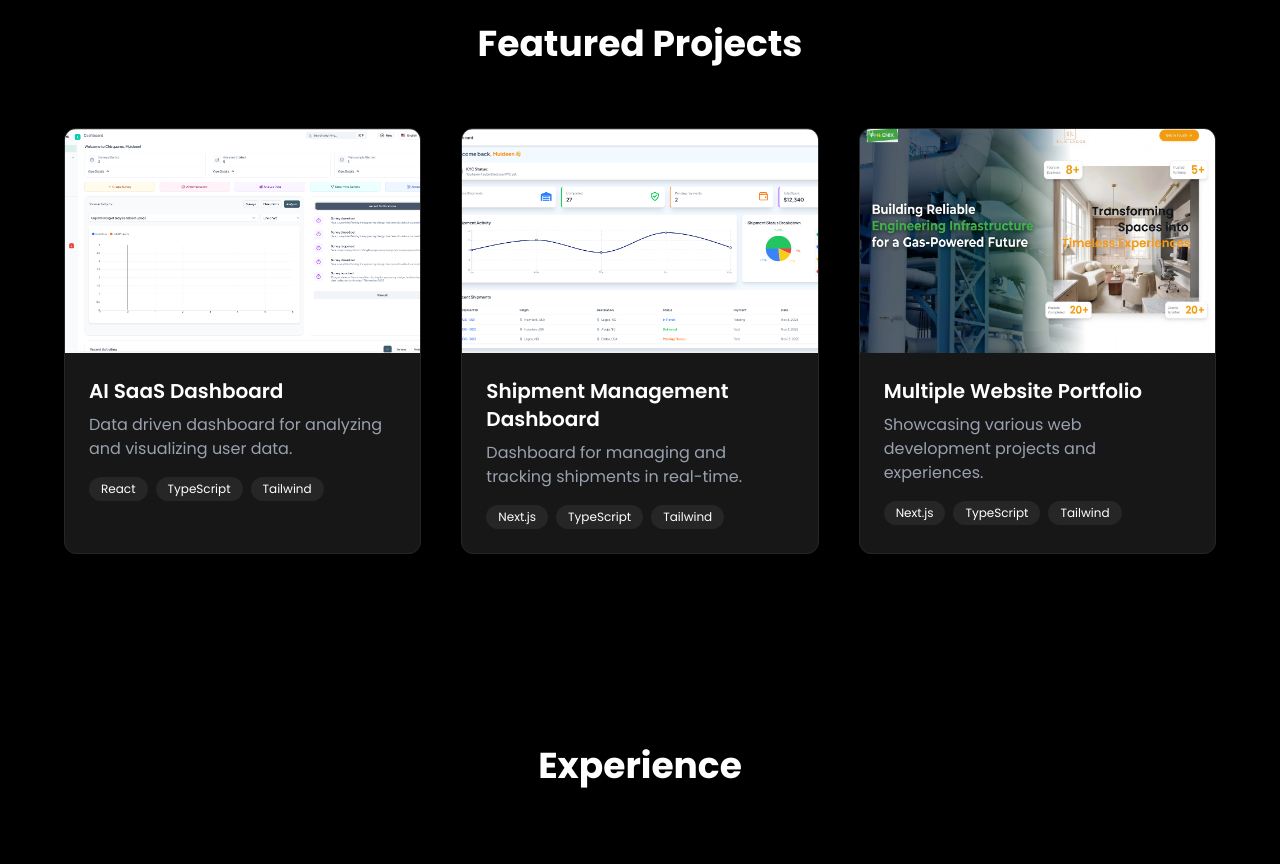
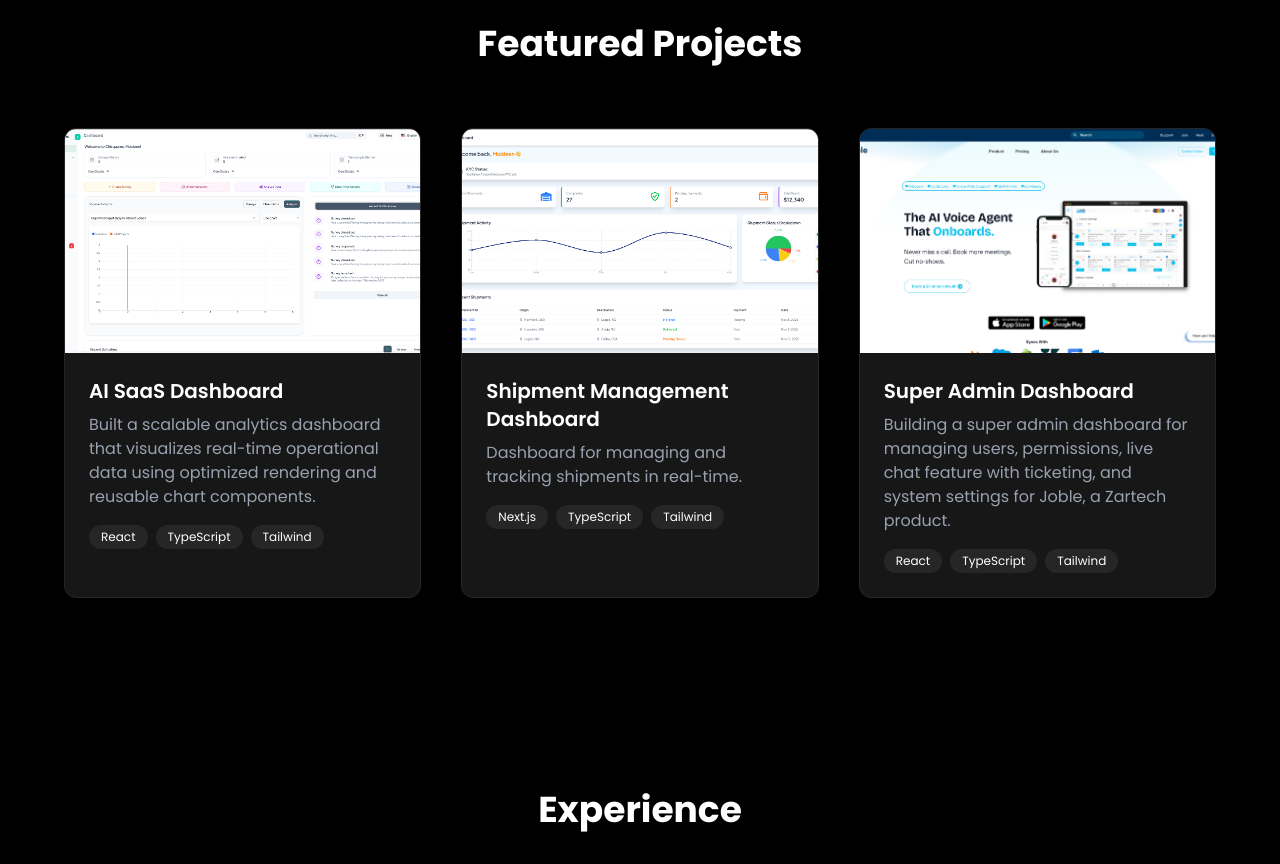
Before and after one commit to femba01/muideen-portfolio, a Next.js app: page / in a window 1280 px wide. Shown: the part 1660-2524 px from the top of the page. Built offline with nearby package versions, Linux system fonts and the light colour scheme.

Commit message:
Add more projects to portfolio

```diff
--- a/components/Projects.tsx
+++ b/components/Projects.tsx
@@ -4,7 +4,7 @@
   {
     title: "AI SaaS Dashboard",
     description:
-      "Data driven dashboard for analyzing and visualizing user data.",
+      "Built a scalable analytics dashboard that visualizes real-time operational data using optimized rendering and reusable chart components.",
     image: "/image/projects/chisquares-dashboard.png",
     tech: ["React", "TypeScript", "Tailwind"],
     github: "#",
@@ -20,11 +20,11 @@
     demo: "#",
   },
   {
-    title: "Multiple Website Portfolio",
+    title: "Super Admin Dashboard",
     description:
-      "Showcasing various web development projects and experiences.",
-    image: "/image/projects/websites.jpeg",
-    tech: ["Next.js", "TypeScript", "Tailwind"],
+      "Building a super admin dashboard for managing users, permissions, live chat feature with ticketing, and system settings for Joble, a Zartech product.",
+    image: "/image/projects/jobpro-super-admin.png",
+    tech: ["React", "TypeScript", "Tailwind"],
     github: "#",
     demo: "#",
   },
```
Also changed, not shown: public/image/projects/jobpro-super-admin.png (added).
